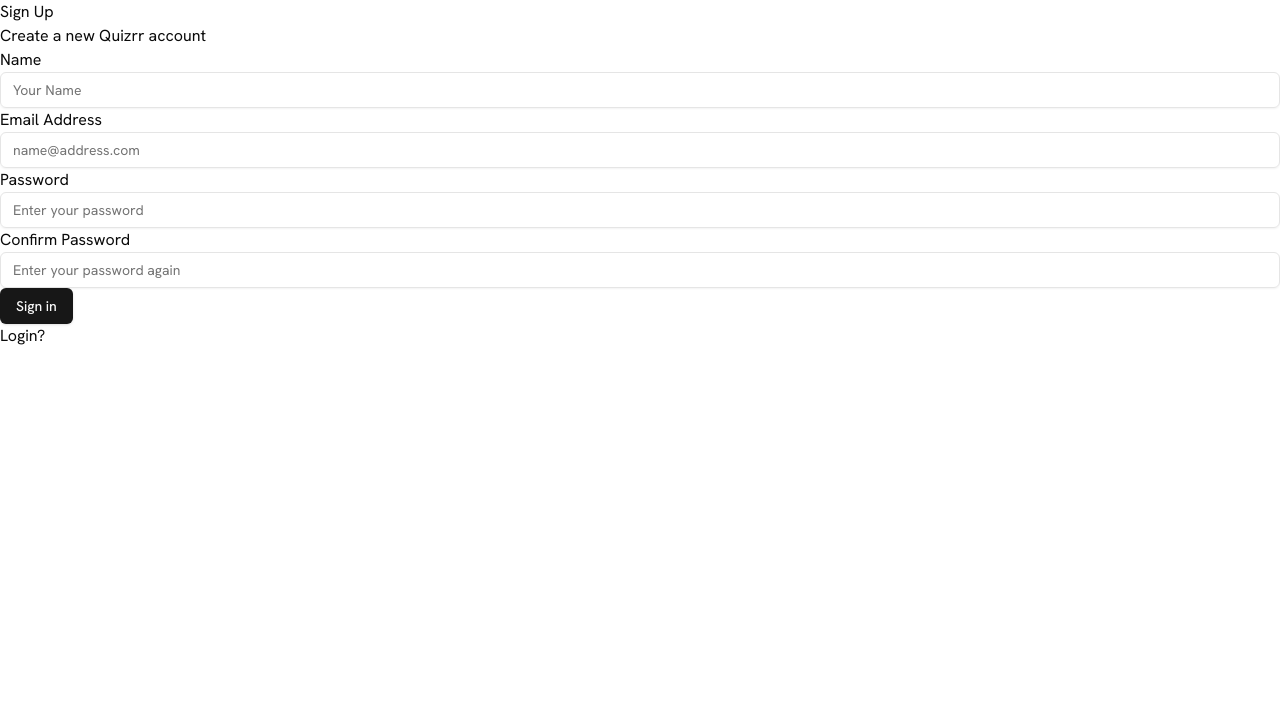
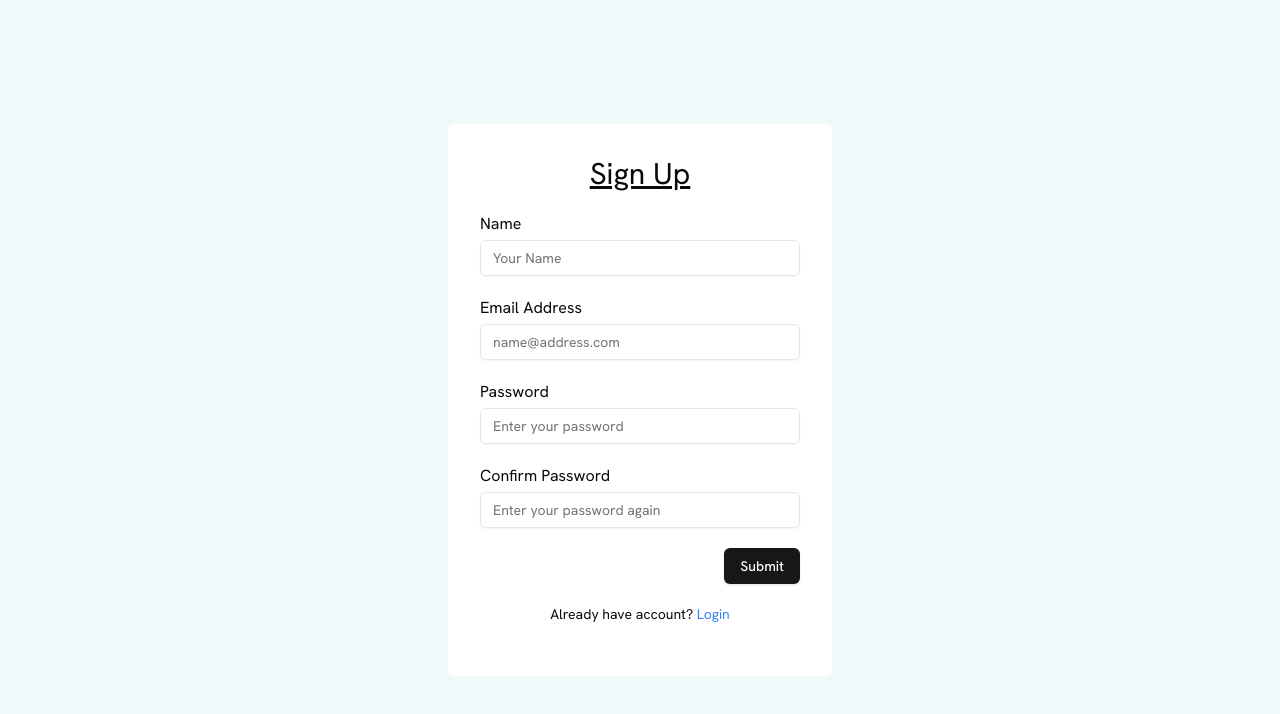
Before and after one commit to LuckyGoyal039/quizrr_jee, a Next.js app in the folder frontend/: page /auth/register in a window 1280 px wide. Shown: the top 714 px of the page. Built offline with nearby package versions, Linux system fonts and the light colour scheme.

Commit message:
register ui fixes

```diff
--- a/frontend/app/auth/login/page.tsx
+++ b/frontend/app/auth/login/page.tsx
@@ -4,9 +4,9 @@
 import { Input } from "@/components/ui/input";
 import { useToast } from "@/hooks/use-toast";
 import axios from "axios";
+import Link from "next/link";
 import { useRouter } from "next/navigation";
 import { useState } from "react";
-import { Link } from "react-scroll";
 
 function page() {
   const router = useRouter();
@@ -91,7 +91,7 @@
             />
           </div>
           <div className="flex justify-end">
-            <Button onClick={handleSubmit}>Sign in</Button>
+            <Button onClick={handleSubmit}>Submit</Button>
           </div>
 
           <p className="text-center text-sm">New User <Link href="/auth/register" className="text-blue-500">Sign Up</Link></p>
--- a/frontend/app/auth/register/page.tsx
+++ b/frontend/app/auth/register/page.tsx
@@ -71,7 +71,60 @@
   };
 
   return (
-    <div>
+    <>
+      <div className="flex justify-center items-center h-lvh bg-[#effbfb]">
+        <div className="w-96 bg-[#fff] px-8 py-8 rounded-md">
+          <div className="">
+            <h1 className="w-full text-center text-3xl underline">Sign Up</h1>
+          </div>
+          <div className="flex flex-col gap-5 my-5">
+            <div className="flex flex-col gap-1">
+              <p>Name</p>
+              <Input
+                value={name}
+                onChange={(e) => setName(e.target.value)}
+                type="text"
+                placeholder="Your Name"
+              />
+            </div>
+            <div className="flex flex-col gap-1">
+              <p>Email Address</p>
+              <Input
+                value={mail}
+                onChange={(e) => setMail(e.target.value)}
+                type="email"
+                placeholder="name@address.com"
+              />
+            </div>
+
+            <div className="flex flex-col gap-1">
+              <p>Password</p>
+              <Input
+                value={password}
+                onChange={(e) => setPassword(e.target.value)}
+                type="password"
+                placeholder="Enter your password"
+              />
+            </div>
+            <div className="flex flex-col gap-1">
+              <p>Confirm Password</p>
+              <Input
+                value={confirmPassword}
+                onChange={(e) => setConfirmPassword(e.target.value)}
+                type="password"
+                placeholder="Enter your password again"
+              />
+            </div>
+            <div className="flex justify-end">
+              <Button onClick={handleSubmit}>Submit</Button>
+            </div>
+
+            <p className="text-center text-sm">Already have account? <Link href="/auth/login" className="text-blue-500">Login</Link></p>
+          </div>
+        </div>
+      </div>
+
+      {/* <div>
         <div className="">
           <h1>Sign Up</h1>
           <p>Create a new Quizrr account</p>
@@ -121,7 +174,8 @@
             <Link href={'/auth/login'} >Login?</Link>
           </div>
         </div>
-    </div>
+      </div> */}
+    </>
   );
 }
 export default page;
```
Also changed, not shown: 1 other file (tests, documents, lock files or other folders). Lines whose indentation alone changed are shown as unchanged.
